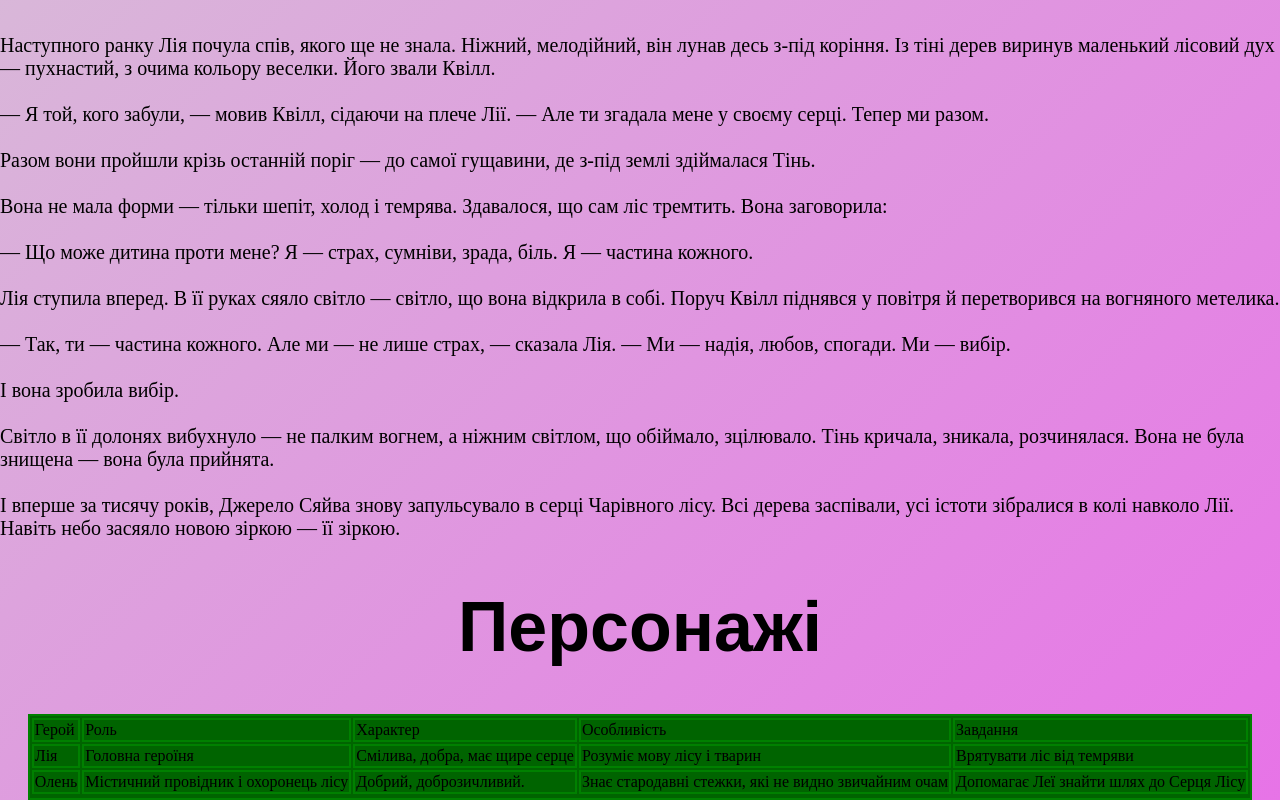
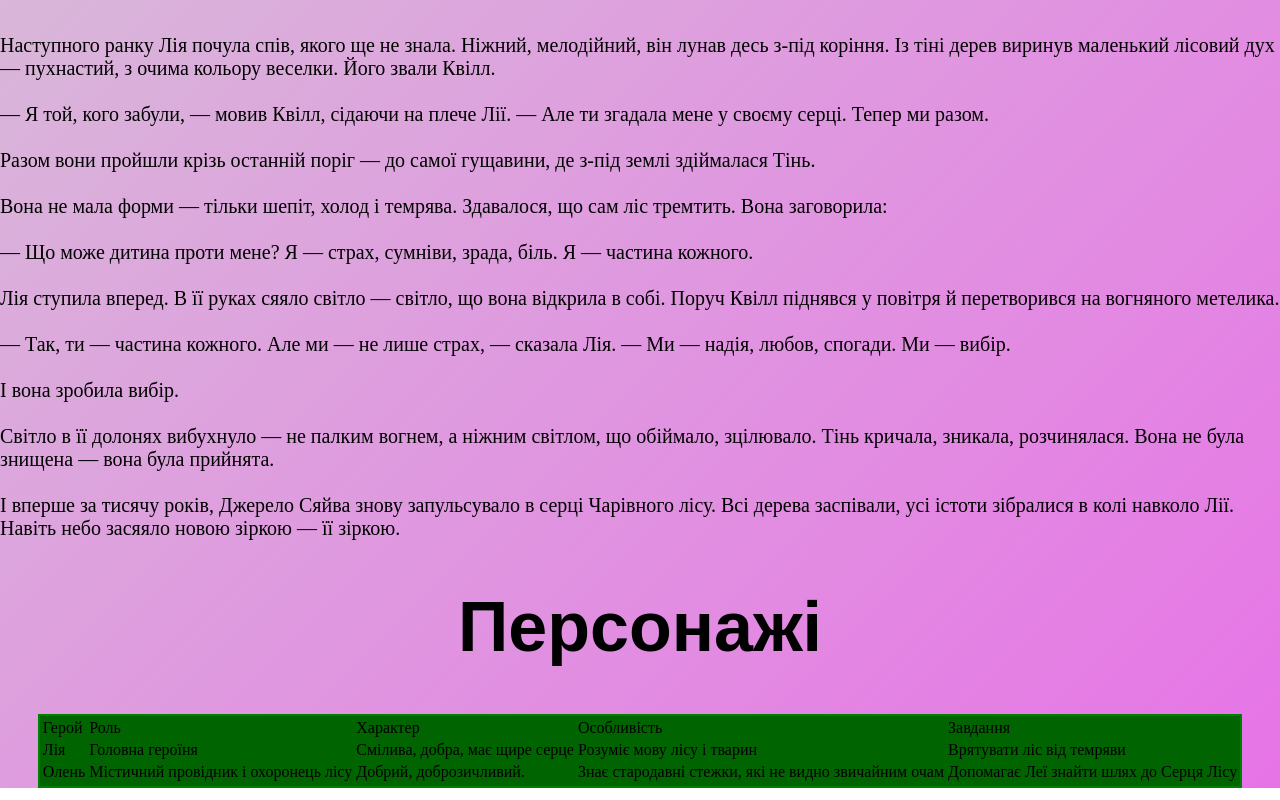
Before and after one commit to MortisBortis/Charivniy-lis, a plain HTML site: page index.html in a window 1280 px wide. Shown: the part 2246-3046 px from the top of the page. Drawn offline with Linux system fonts and the light colour scheme.

Commit message:
Update index.html

```diff
--- a/index.html
+++ b/index.html
@@ -67,11 +67,11 @@
 
 І вперше за тисячу років, Джерело Сяйва знову запульсувало в серці Чарівного лісу. Всі дерева заспівали, усі істоти зібралися в колі навколо Лії. Навіть небо засяяло новою зіркою — її зіркою.</p>
     <h1>Персонажі</h1><center><table title="Персонажі" style="border:2px solid green;background-color:darkgreen">
-        <tr><td style="border:2px solid green;">Герой</td><td style="border:2px solid green;">Роль</td><td style="border:2px solid green;">Характер</td>
-<td style="border:2px solid green;">Особливість</td><td style="border:2px solid green;">Завдання</td></tr>
-<tr><td style="border:2px solid green;">Лія</td><td style="border:2px solid green;">Головна героїня</td><td style="border:2px solid green;">Смілива, добра, має щире серце</td><td style="border:2px solid green;">Розуміє мову лісу і тварин</td>
-<td style="border:2px solid green;">Врятувати ліс від темряви</td></tr>
-<tr><td style="border:2px solid green;">Олень</td><td style="border:2px solid green;">Містичний провідник і охоронець лісу</td><td style="border:2px solid green;">Добрий, доброзичливий.</td><td style="border:2px solid green;">Знає стародавні стежки, які не видно звичайним очам</td><td style="border:2px solid green;">Допомагає Леї знайти шлях до Серця Лісу</td></tr>
+        <tr><td>Герой</td><td>Роль</td><td>Характер</td>
+<td>Особливість</td><td>Завдання</td></tr>
+<tr><td>Лія</td><td>Головна героїня</td><td>Смілива, добра, має щире серце</td><td>Розуміє мову лісу і тварин</td>
+<td>Врятувати ліс від темряви</td></tr>
+<tr><td>Олень</td><td>Містичний провідник і охоронець лісу</td><td>Добрий, доброзичливий.</td><td>Знає стародавні стежки, які не видно звичайним очам</td><td>Допомагає Леї знайти шлях до Серця Лісу</td></tr>
 <tr></tr>
     </table></center>
 </html>
```
